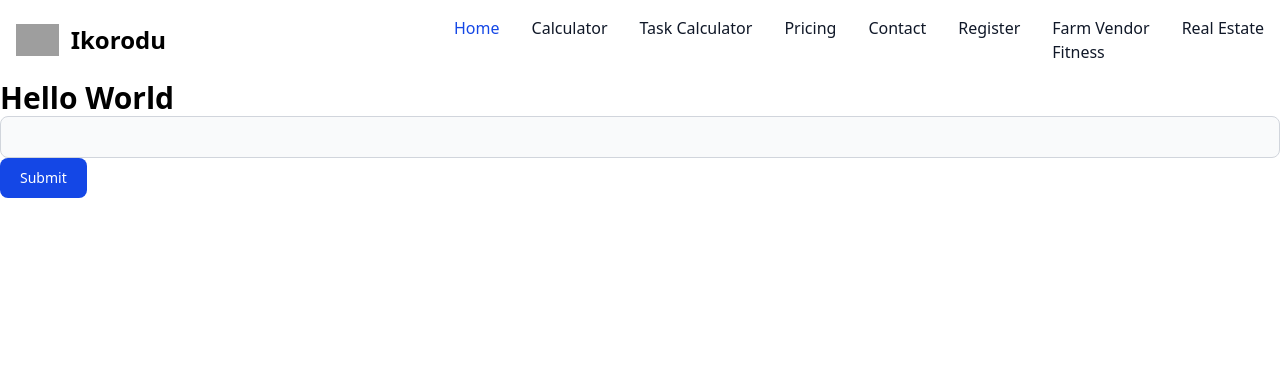
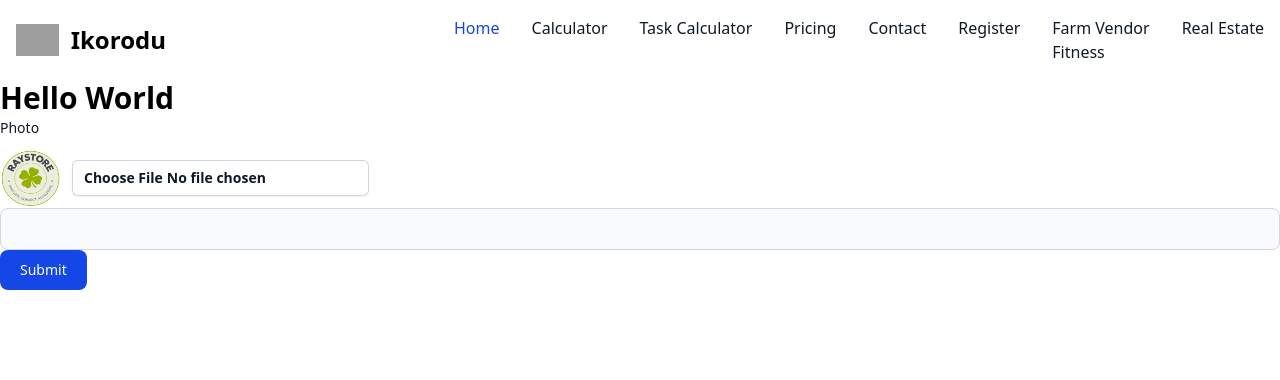
Before and after one commit to roncloud20/BESept25, a PHP site: page / in a window 1280 px wide. Shown: the top 380 px of the page. Run offline with PHP 8.4, Linux system fonts and the light colour scheme; grey boxes are pictures that could not be loaded.

Commit message:
Upload a file

```diff
--- a/index.php
+++ b/index.php
@@ -83,21 +83,52 @@ require_once('assets/header.php');
 // echo "</pre>";
 if ($_SERVER['REQUEST_METHOD'] === 'POST') {
     $entry = $_POST['entry'];
+    $image = $_FILES['imageUpload'];
+    // echo "<pre>";
+    // var_dump($image);
+    // echo "</pre>";
+    if($image['type'] === 'image/jpeg' || $image['type'] === 'image/jpg' || $image['type'] === 'image/png') {
+        echo $image['name'];
+    } else {
+        die("File type is not supported");
+    };
     // if(preg_match('/(0[789][01]\d{8}$)|(^\+234[789][01]\d{8}$)/', $entry)){
-    if(preg_match('/^0|^\+234[789][01]\d{8}$/', $entry)){
-        echo "<h1>$entry is valid</h1>";
-    } else {
-        echo "<h1>Your number: $entry does not exist</h1>";
-    }
+    // if (preg_match('/^0|^\+234[789][01]\d{8}$/', $entry)) {
+    //     echo "<h1>$entry is valid</h1>";
+    // } else {
+    //     echo "<h1>Your number: $entry does not exist</h1>";
+    // }
 }
 
 ?>
 <h1 class="text-3xl font-bold">Hello World</h1>
-<form action="" method="post">
+<form action="" method="post" enctype="multipart/form-data">
     <!-- <input type="text" name="person" /> -->
+    <div class="col-span-full">
+        <label for="photo" class="block text-sm/6 font-medium text-gray-900">Photo</label>
+        <div class="mt-2 flex items-center gap-x-3">
+            <img class="w-15 h-15 rounded-full" src="assets/raystore.png" alt="Rounded avatar" id="display">
+            <input type="file" class="rounded-md bg-white px-3 py-2 text-sm font-semibold text-gray-900 shadow-xs inset-ring inset-ring-gray-300 hover:bg-gray-50" id="entry" name="imageUpload"/>
+        </div>
+    </div>
     <input type="text" name="entry" class="bg-gray-50 border border-gray-300 text-gray-900 text-sm rounded-lg focus:ring-blue-500 focus:border-blue-500 block w-full p-2.5 dark:bg-gray-700 dark:border-gray-600 dark:placeholder-gray-400 dark:text-white dark:focus:ring-blue-500 dark:focus:border-blue-500" />
+
     <input type="submit" class="text-white bg-blue-700 hover:bg-blue-800 focus:ring-4 focus:outline-none focus:ring-blue-300 font-medium rounded-lg text-sm w-full sm:w-auto px-5 py-2.5 text-center dark:bg-blue-600 dark:hover:bg-blue-700 dark:focus:ring-blue-800" />
 </form>
+
+<script>
+    const entry = document.querySelector('#entry');
+    const display = document.querySelector('#display');
+    entry.addEventListener('change', (e)=> {
+        let file = e.target.files[0];
+        if(file.type == "image/jpeg" || file.type == "image/jpg" || file.type == "image/png") {
+            display.src = URL.createObjectURL(file);
+            console.log(file);
+        } else {
+            alert('Please upload an image');
+        }
+    });
+</script>
 <?php
 // require_once('assets/footer.php');
 ?>
```
Also changed, not shown: assets/raystore.png (added).
